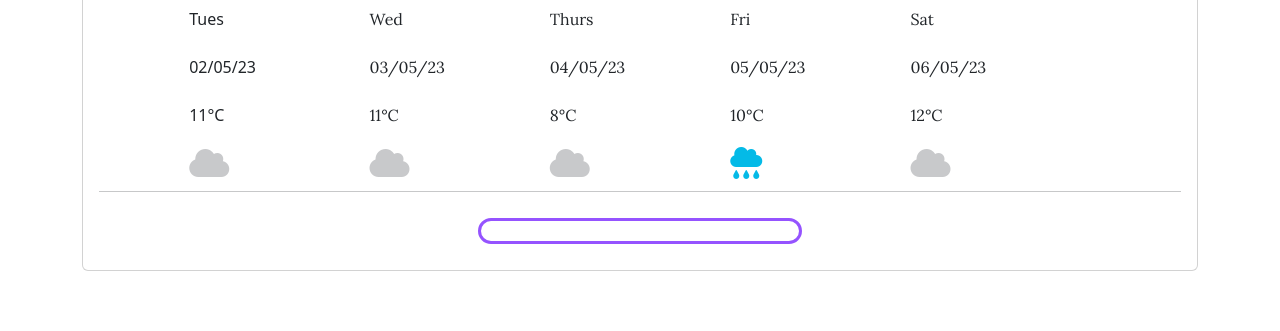
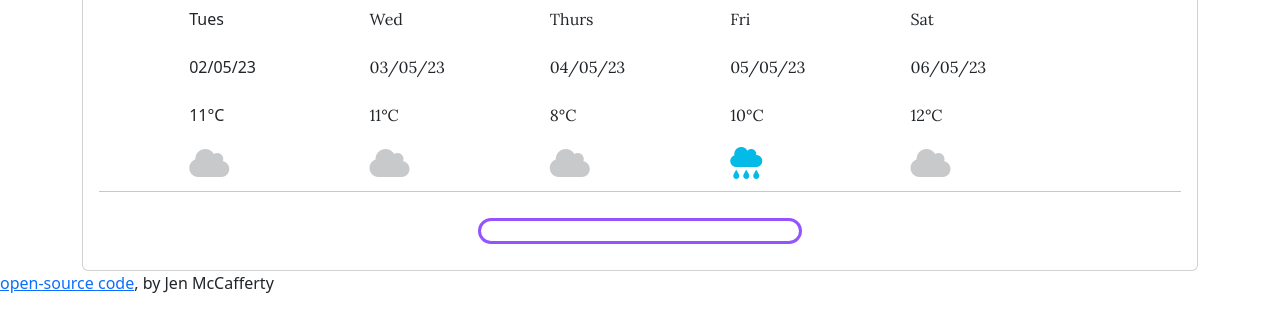
Before and after one commit to FyreandFlame/weather-app, a plain HTML site: page index.html in a window 1280 px wide. Shown: the part 165-496 px from the top of the page. Drawn offline with nearby package versions, Linux system fonts and the light colour scheme; no server answers; a web font is replaced by a local one.

Commit message:
Update index.html
included github link

```diff
--- a/index.html
+++ b/index.html
@@ -137,6 +137,7 @@
   </div>
 </div>
   </div>
+  <a href="https://github.com/FyreandFlame/weather-app">open-source code</a>, by Jen McCafferty
   <script src="index.js"></script>
 </body>
 </html>
```
